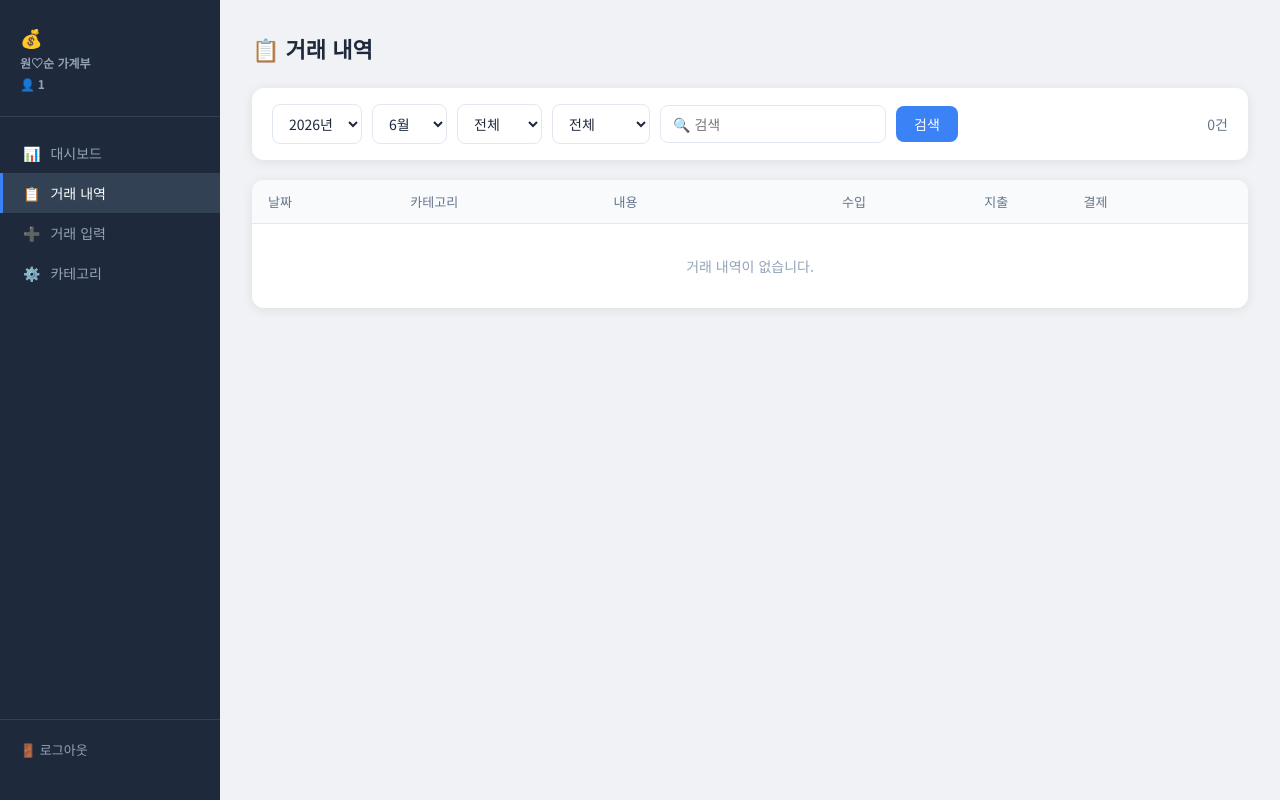
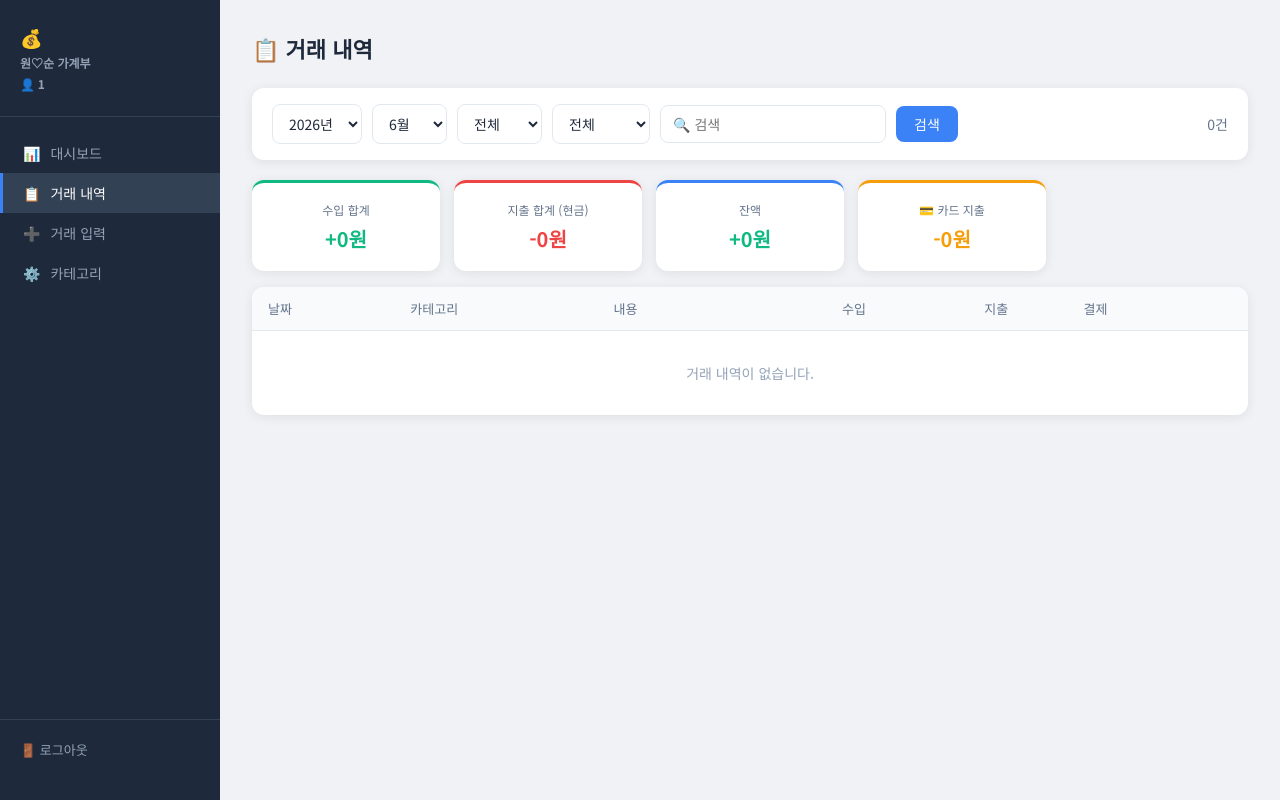
Before and after one commit to kwoni21/household-flask, a Flask app: page /transactions in a window 1280 px wide. Run offline with Flask 3, Linux system fonts and the light colour scheme; the visitor is signed in with stand-in values (Sample User, id 1); data that the repository does not hold is empty; some libraries are stand-ins or nearby versions.

Commit message:
Add files via upload

```diff
--- a/templates/transactions.html
+++ b/templates/transactions.html
@@ -21,6 +21,28 @@
     <button type="submit" class="btn btn-primary">검색</button>
   </form>
   <span style="margin-left:auto;font-size:14px;color:#64748b">{{ rows|length }}건</span>
+</div>
+
+<!-- 합계 카드 -->
+<div class="summary-grid" style="margin-bottom:16px">
+  <div class="summary-card income">
+    <label>수입 합계</label>
+    <div class="amount">+{{ "{:,.0f}".format(total_income) }}원</div>
+  </div>
+  <div class="summary-card expense">
+    <label>지출 합계 (현금)</label>
+    <div class="amount">-{{ "{:,.0f}".format(total_expense) }}원</div>
+  </div>
+  <div class="summary-card balance">
+    <label>잔액</label>
+    <div class="amount" style="color:{{ '#10b981' if balance >= 0 else '#ef4444' }}">
+      {{ '+' if balance >= 0 else '' }}{{ "{:,.0f}".format(balance) }}원
+    </div>
+  </div>
+  <div class="summary-card card">
+    <label>💳 카드 지출</label>
+    <div class="amount">-{{ "{:,.0f}".format(card_expense) }}원</div>
+  </div>
 </div>
 
 <div class="table-card">
```
